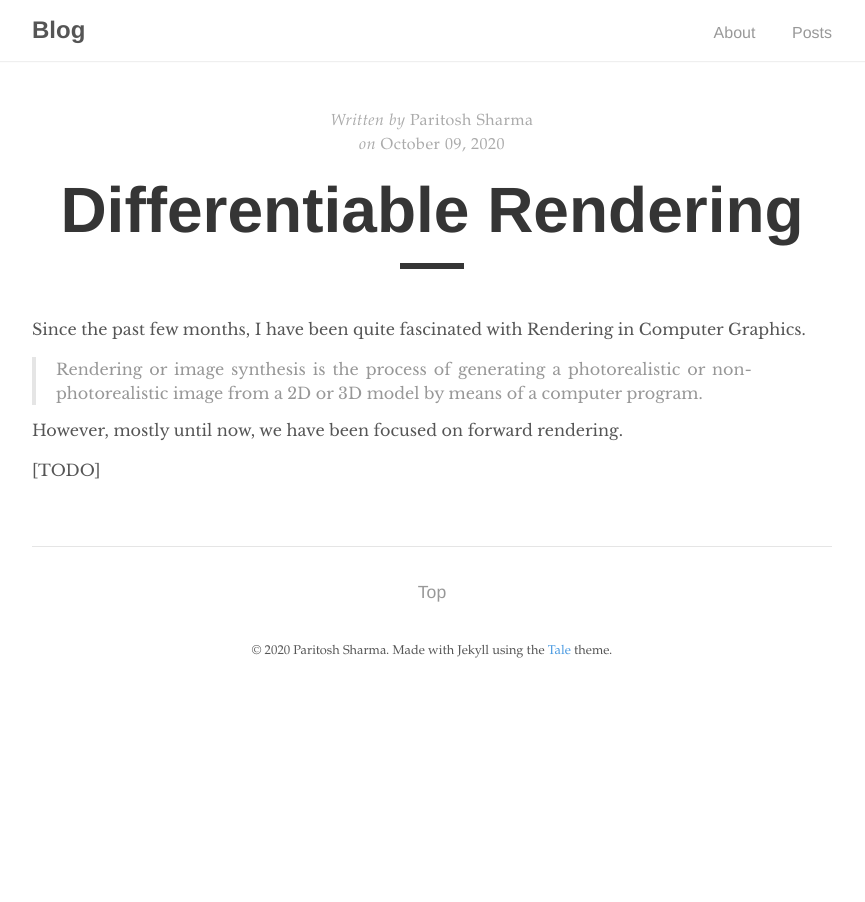
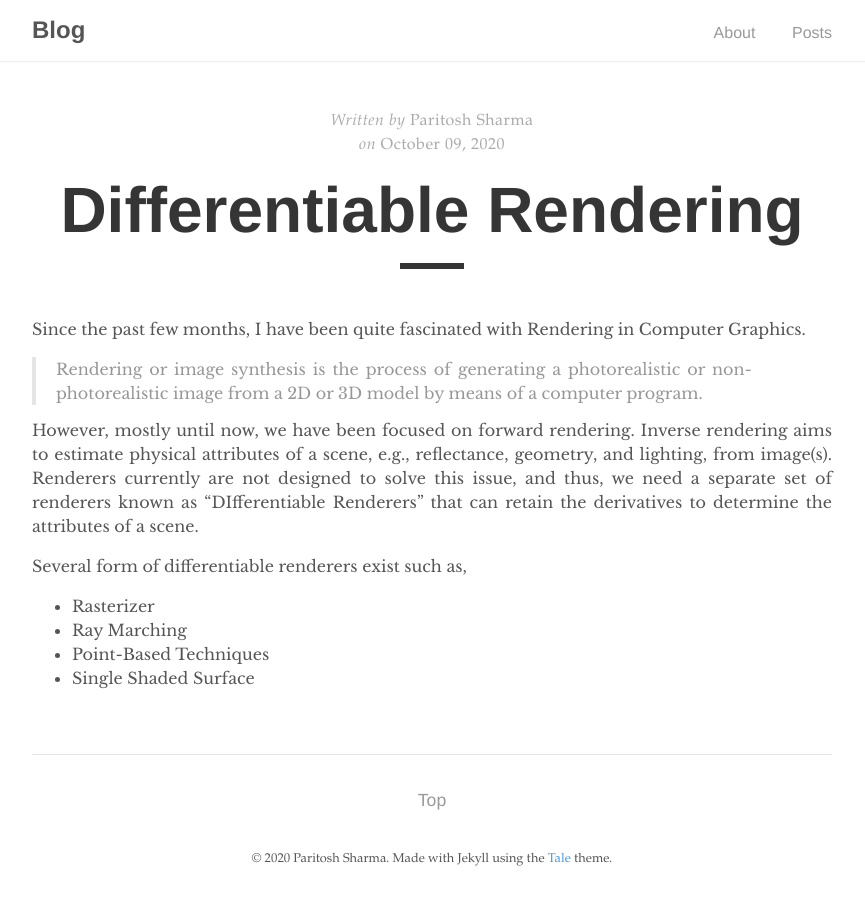
Before and after one commit to Paritosh97/blog, a Jekyll site: the page built from _posts/2020-10-09-differentiable-rendering.md, in a window 1280 px wide. Shown: the whole page, without its empty margins (208-1073 px from the left). Built offline with Jekyll 4.4.1, drawn with Linux system fonts in a browser that asks for light colours; our own code applies the rules of GitHub Pages for plain Markdown files; part of the change alters nothing that is shown.

Commit message:
Update DR

```diff
--- a/_posts/2020-10-09-differentiable-rendering.md
+++ b/_posts/2020-10-09-differentiable-rendering.md
@@ -2,16 +2,15 @@ Since the past few months, I have been quite fascinated with Rendering in Comput
 
 > Rendering or image synthesis is the process of generating a photorealistic or non-photorealistic image from a 2D or 3D model by means of a computer program.
 
-However, mostly until now, we have been focused on forward rendering.
+However, mostly until now, we have been focused on forward rendering. Inverse rendering aims to estimate physical attributes of a scene, e.g., reflectance, geometry, and lighting, from image(s). Renderers currently are not designed to solve this issue, and thus, we need a separate set of renderers known as "DIfferentiable Renderers" that can retain the derivatives to determine the attributes of a scene.
 
-[TODO]
+Several form of differentiable renderers exist such as,
+- Rasterizer
+- Ray Marching
+- Point-Based Techniques
+- Single Shaded Surface
 
-<!-- Inverse graphics attempts to take sensor data and infer 3D geometry, illumination, materials, and motions such that a graphics renderer could realistically reproduce the observed scene. Renderers, however, are designed to solve the forward process of image synthesis. To go in the other direction, we propose an approximate differentiable renderer (DR) that explicitly models the relationship between changes in model parameters and image observations.
--OpenDR: An Approximate Differentiable Renderer (paper, tech talk)
-
-OpenDR can take color and vertices as input to produce pixels in an image and from those pixels, it retains derivatives such that it can determine exactly what inputs contributed to the final pixel colors. In this way, it can “de-render” an image back into colors and vertices.
-
-OpenDR is “approximate” because there are discontinuities in rasterization, for example due to occlusion. This is just one form of differentiable render engine (a rasterizer), but other forms of DR exist including ray marching, point-based techniques, or even a single shaded surface. The single shaded surface case (imagine a full-screen quad) is perhaps easiest to understand, as it only requires propagating through the lighting and BRDF to get back to the inputs. So how is this useful?
+<!-- The single shaded surface case (imagine a full-screen quad) is perhaps easiest to understand, as it only requires propagating through the lighting and BRDF to get back to the inputs. So how is this useful?
 
 One use case for differentiable rendering is to compute a loss when training a machine learning model. For example, in the SVBRDF reconstruction paper, the network produces four output texture maps (diffuse albedo, specular albedo, roughness, normal), but computing the loss in those four spaces individually was insufficient. The problem was that a comparison between the target normals (for example) and the inferred normals did not capture the perceptual loss that is visible when the texture is actually rendered as a lit surface. A differentiable renderer was used to compute the loss in rendered image space; the loss was then propagated back to the four texture inputs and from there, back propagation was applied to train the network.
 
```
